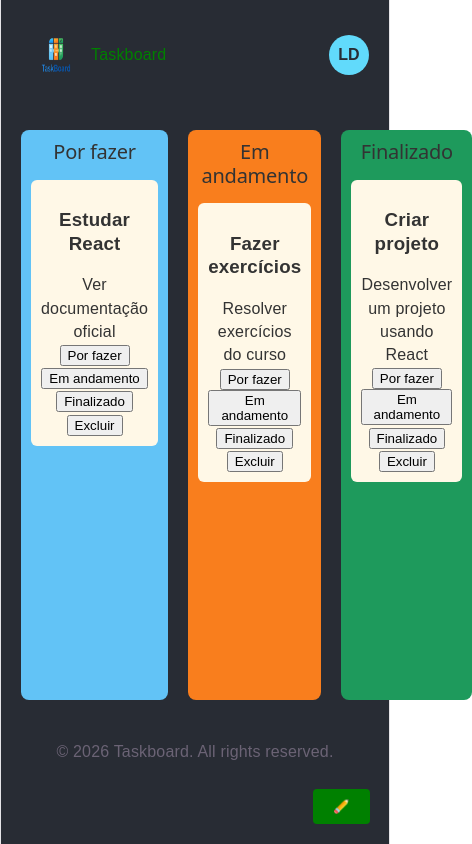
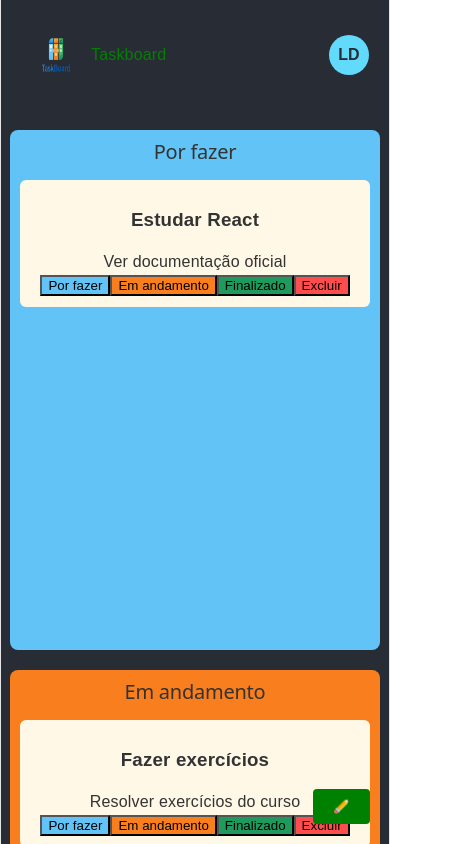
Before and after one commit to LuisDavidMSilva/taskboard, a React (Vite) app: page / in a window 390 px wide. Shown: the top 844 px of the page, 472 px wide, since content can reach past the window. Built offline with nearby package versions, Linux system fonts and the light colour scheme.

Commit message:
feat: adicionando design responsivo com media query e cores no botões de status

```diff
--- a/src/App.css
+++ b/src/App.css
@@ -190,9 +190,35 @@ form {
   background-color: #1E9A5C
 }
 
+.button-todo {
+  background-color: #62C3F6;
+}
+
+.button-in-progress {
+  background-color: #F97E1D;
+}
+
+.button-done {
+  background-color: #1E9A5C;
+}
+
+.delete-button {
+  background-color: #FF4C4C;
+}
+
 .footer {
   text-align: center;
   padding: 20px;
   background-color: #282c34;
   margin-top: auto;
 }
+
+@media (max-width: 768px) {
+  .board {
+    flex-direction: column;
+  }
+  .column {
+    min-height: 500px;
+    min-width: 350px;
+  }
+}
--- a/src/components/TaskCard.jsx
+++ b/src/components/TaskCard.jsx
@@ -3,10 +3,10 @@ function TaskCard({ task, atualizarStatus, excluirTask }) {
         <div className="task-card">
             <h3>{task.titulo}</h3>
             <p>{task.descricao}</p>
-            <button onClick={() => atualizarStatus(task.id, "por-fazer")}>Por fazer</button>
-            <button onClick={() => atualizarStatus(task.id, "em-andamento")}>Em andamento</button>
-            <button onClick={() => atualizarStatus(task.id, "finalizado")}>Finalizado</button>
-            <button onClick={() => excluirTask(task.id)} className="delete-button">Excluir</button>
+            <button className="button-todo" onClick={() => atualizarStatus(task.id, "por-fazer")}>Por fazer</button>
+            <button className="button-in-progress" onClick={() => atualizarStatus(task.id, "em-andamento")}>Em andamento</button>
+            <button className="button-done" onClick={() => atualizarStatus(task.id, "finalizado")}>Finalizado</button>
+            <button className="delete-button" onClick={() => excluirTask(task.id)}>Excluir</button>
         </div>
     )
 }
```
